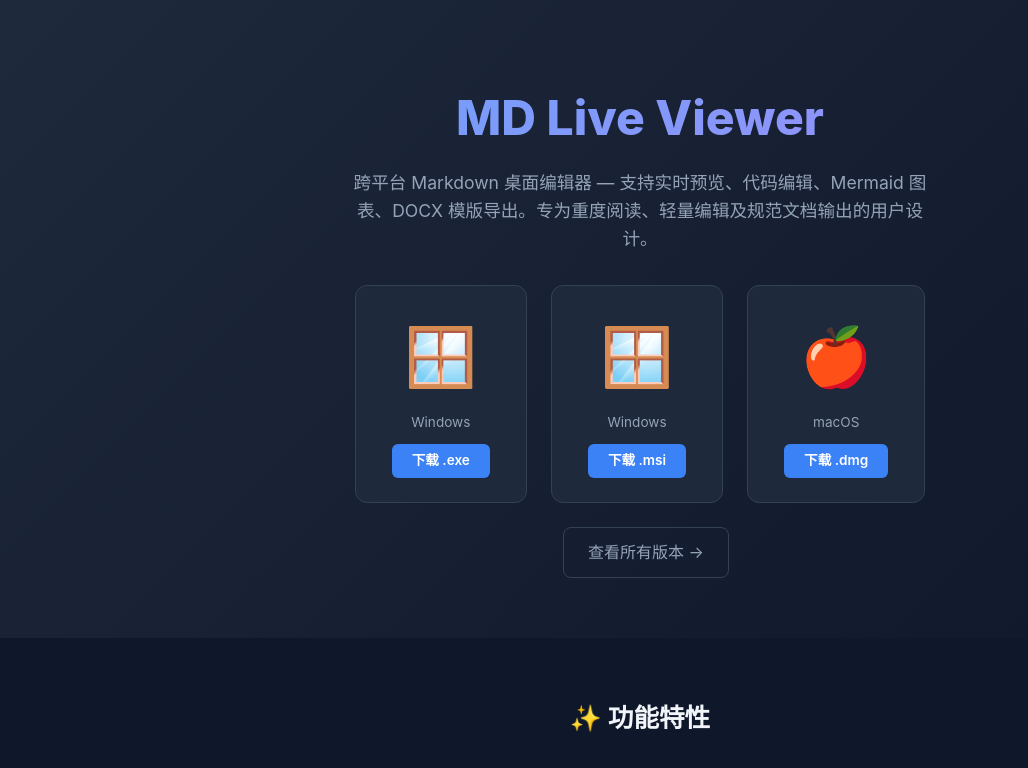
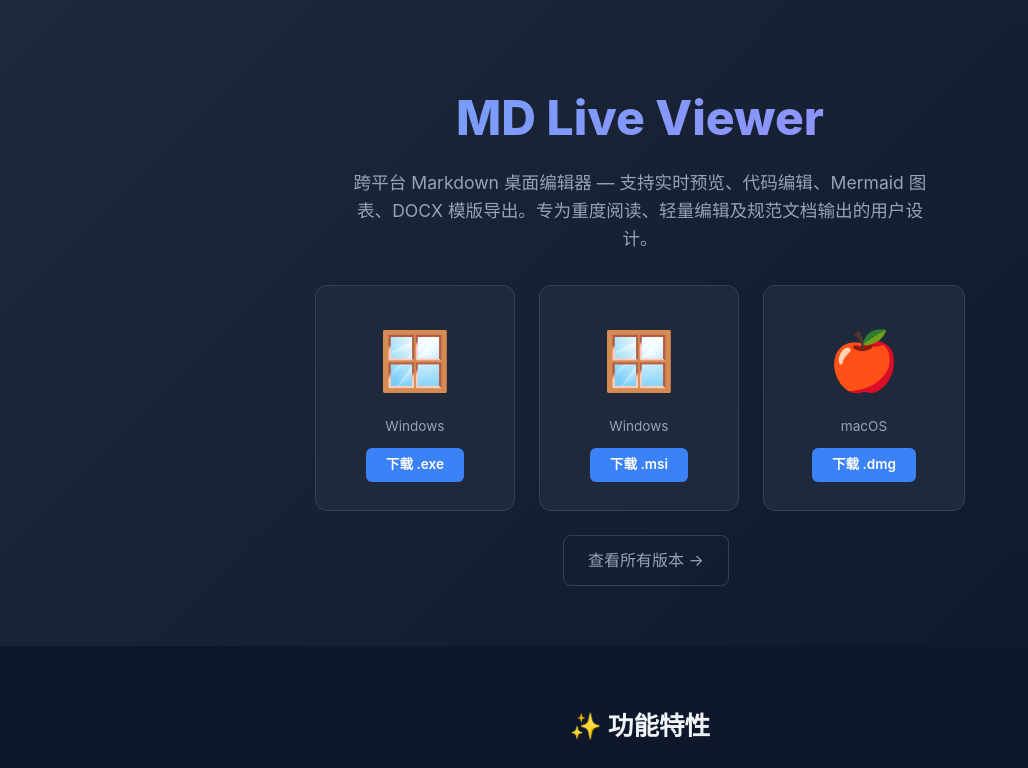
Before and after one commit to jayneena/md-previewer, a website: page docs/index.html in a window 1280 px wide. Shown: the top 768 px of the page, without its empty margins (0-1028 px from the left). Drawn offline with Linux system fonts and the light colour scheme; no server answers.

Commit message:
wider download tiles

```diff
--- a/docs/index.html
+++ b/docs/index.html
@@ -12,7 +12,7 @@ body { font-family: -apple-system, BlinkMacSystemFont, 'Segoe UI', Roboto, sans-
 .hero p { font-size: 1.1rem; color: #94a3b8; max-width: 600px; margin: 0 auto 32px; }
 .hero-badge { display: inline-block; background: rgba(96,165,250,0.15); color: #60a5fa; padding: 4px 16px; border-radius: 20px; font-size: 0.85rem; margin-bottom: 16px; }
 .dl-tiles { display: flex; justify-content: center; gap: 24px; margin: 24px 0; flex-wrap: wrap; }
-.dl-tile { background: #1e293b; border: 1px solid #334155; border-radius: 12px; padding: 24px 36px; text-align: center; min-width: 160px; transition: border-color 0.2s; }
+.dl-tile { background: #1e293b; border: 1px solid #334155; border-radius: 12px; padding: 28px 48px; text-align: center; min-width: 200px; transition: border-color 0.2s; }
 .dl-tile:hover { border-color: #60a5fa; }
 .dl-tile-icon { font-size: 3.6rem; margin-bottom: 10px; }
 .dl-tile-name { font-size: 0.85rem; color: #94a3b8; margin-bottom: 10px; }
```
